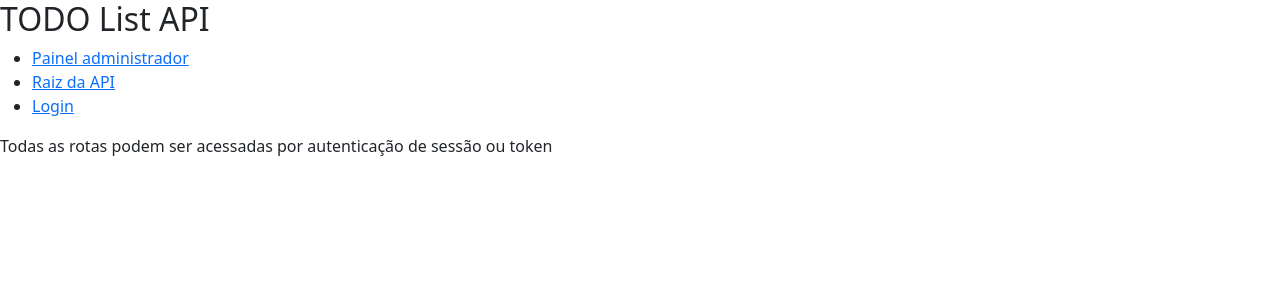
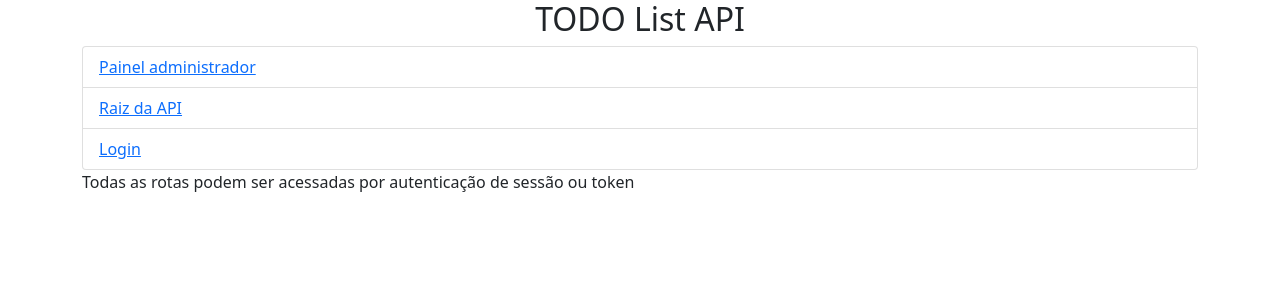
Before and after one commit to cantuariac/todolist-api-portfolio, a Django app: page / in a window 1280 px wide. Shown: the top 300 px of the page. Run offline with Django 3.2, Linux system fonts and the light colour scheme.

Commit message:
Informaçoes do repositorio Estilizaçao CSS basica

```diff
--- a/templates/index.html
+++ b/templates/index.html
@@ -3,12 +3,15 @@
 {% block title %}TODO List API{% endblock title %}
 
 {% block content %}
-    <h2>TODO List API</h2>
-    <ul>
-            <li><a href="/admin">Painel administrador</a></li>
-            <li><a href="/api">Raiz da API</a></li>
-            <li><a href="/api/api-auth/login/?next=/api/">Login</a></li>
+<div class="container">
+
+    <h2 class="text-center">TODO List API</h2>
+    <ul class="list-group">
+            <li class="list-group-item list-group-item-action"><a href="/admin">Painel administrador</a></li>
+            <li class="list-group-item list-group-item-action"><a href="/api">Raiz da API</a></li>
+            <li class="list-group-item list-group-item-action"><a href="/api/api-auth/login/?next=/api/">Login</a></li>
 
     </ul>
-    <p>Todas as rotas podem ser acessadas por autenticação de sessão ou token</p>
+    <p class="text-body">Todas as rotas podem ser acessadas por autenticação de sessão ou token</p>
+</div>
 {% endblock %}
```
Also changed, not shown: requirements.txt (added, +12 -0 lines), README.md (added).
